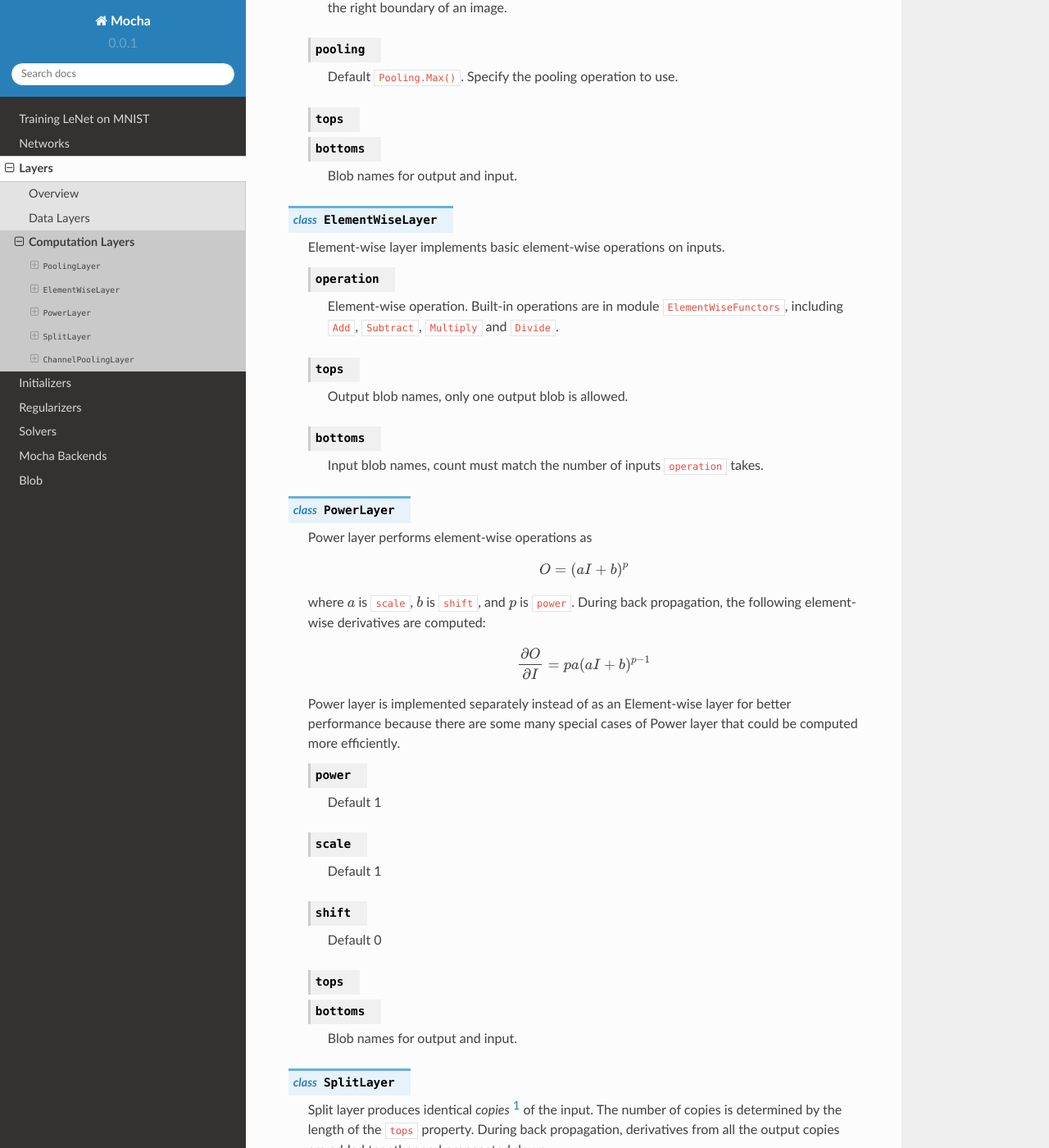
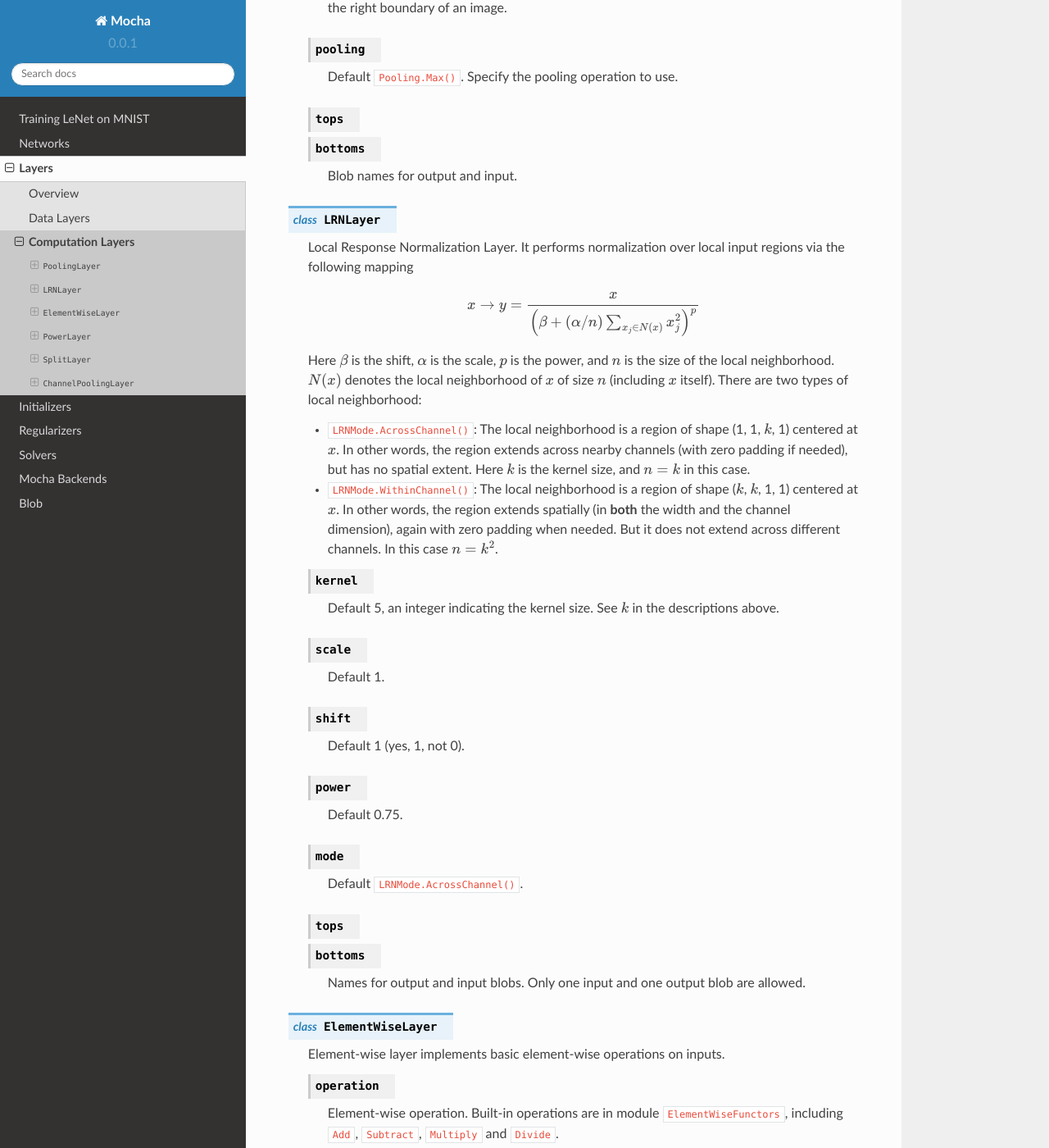
Before and after one commit to pluskid/Mocha.jl, a Sphinx documentation site: the page built from docs/user-guide/layers/computation_layer.rst, in a window 1280 px wide and 1400 px high, scrolled down 513 px. Shown: the whole window at 82% size. Built offline with Sphinx 7.4.7 and the Read the Docs theme 2.0.0, drawn with Linux system fonts in a browser that asks for light colours; some of the changed text lies outside the part shown.

Commit message:
temp commit

```diff
--- a/docs/user-guide/layers/computation_layer.rst
+++ b/docs/user-guide/layers/computation_layer.rst
@@ -31,6 +31,61 @@ Computation Layers
 
       Blob names for output and input.
 
+.. class:: LRNLayer
+
+   Local Response Normalization Layer. It performs normalization over local
+   input regions via the following mapping
+
+   .. math::
+
+      x \rightarrow y = \frac{x}{\left( \beta + (\alpha/n)\sum_{x_j\in N(x)}x_j^2
+      \right)^p}
+
+   Here :math:`\beta` is the shift, :math:`\alpha` is the scale, :math:`p` is
+   the power, and :math:`n` is the size of the local neighborhood. :math:`N(x)`
+   denotes the local neighborhood of :math:`x` of size :math:`n` (including
+   :math:`x` itself). There are two types of local neighborhood:
+
+   * ``LRNMode.AcrossChannel()``: The local neighborhood is a region of shape
+     (1, 1, :math:`k`, 1) centered at :math:`x`. In other words, the region
+     extends across nearby channels (with zero padding if needed), but has no
+     spatial extent. Here :math:`k` is the kernel size, and :math:`n=k` in this
+     case.
+   * ``LRNMode.WithinChannel()``: The local neighborhood is a region of shape
+     (:math:`k`, :math:`k`, 1, 1) centered at :math:`x`. In other words, the
+     region extends spatially (in **both** the width and the channel dimension),
+     again with zero padding when needed. But it does not extend across
+     different channels. In this case :math:`n=k^2`.
+
+   .. attribute:: kernel
+
+      Default 5, an integer indicating the kernel size. See :math:`k` in the
+      descriptions above.
+
+   .. attribute:: scale
+
+      Default 1.
+
+   .. attribute:: shift
+
+      Default 1 (yes, 1, not 0).
+
+   .. attribute:: power
+
+      Default 0.75.
+
+   .. attribute:: mode
+
+      Default ``LRNMode.AcrossChannel()``.
+
+   .. attribute::
+      tops
+      bottoms
+
+      Names for output and input blobs. Only one input and one output blob are
+      allowed.
+
+
 .. class:: ElementWiseLayer
 
    Element-wise layer implements basic element-wise operations on inputs.
@@ -55,7 +110,7 @@ Computation Layers
 
    .. math::
 
-     O = (aI + b)^p
+     y = (ax + b)^p
 
    where :math:`a` is ``scale``, :math:`b` is ``shift``, and :math:`p` is
    ``power``. During back propagation, the following element-wise derivatives are
@@ -63,7 +118,7 @@ Computation Layers
 
    .. math::
 
-     \frac{\partial O}{\partial I} = pa(aI + b)^{p-1}
+     \frac{\partial y}{\partial x} = pa(ax + b)^{p-1}
 
    Power layer is implemented separately instead of as an Element-wise layer
    for better performance because there are some many special cases of Power layer that
--- a/docs/user-guide/layers/overview.rst
+++ b/docs/user-guide/layers/overview.rst
@@ -23,5 +23,5 @@ Notations
 
 In the document for the layers, the following common notations will be used
 
-* :math:`I`: the input tensor of a layer.
-* :math:`O`: the output tensor of a layer.
+* :math:`x`: the input tensor of a layer.
+* :math:`y`: the output tensor of a layer.
```
Also changed, not shown: 4 other files.
